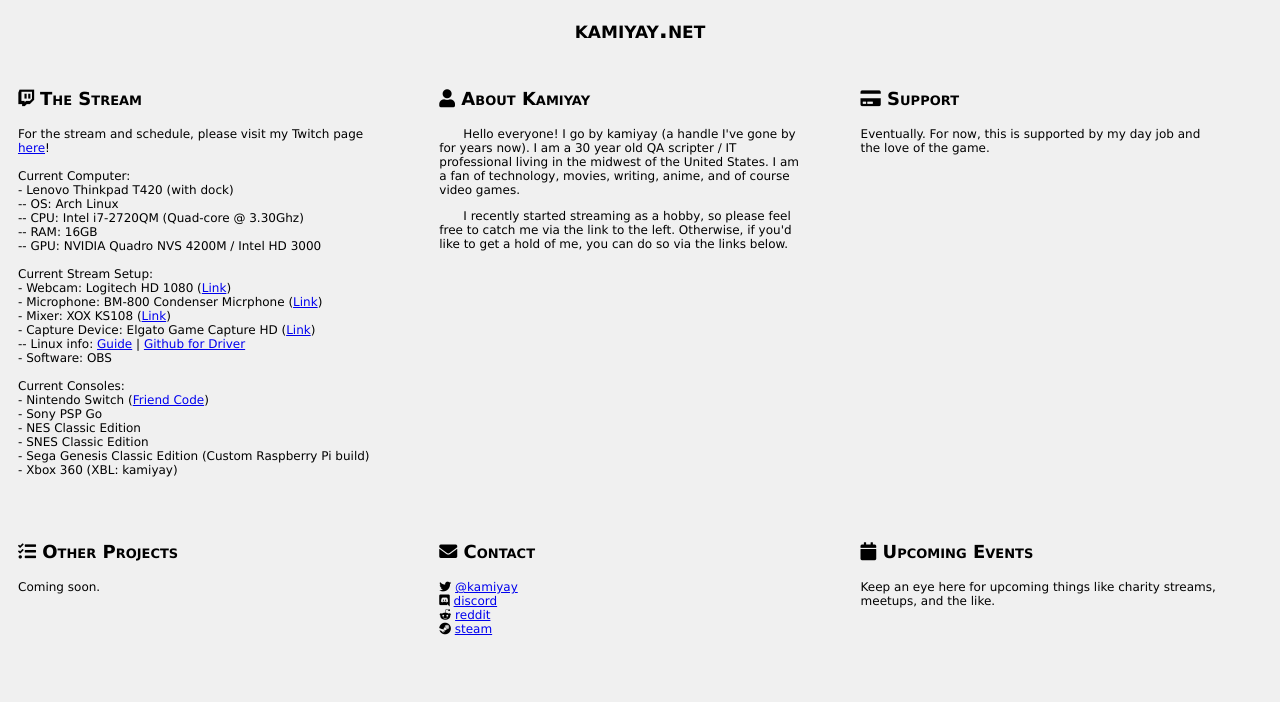
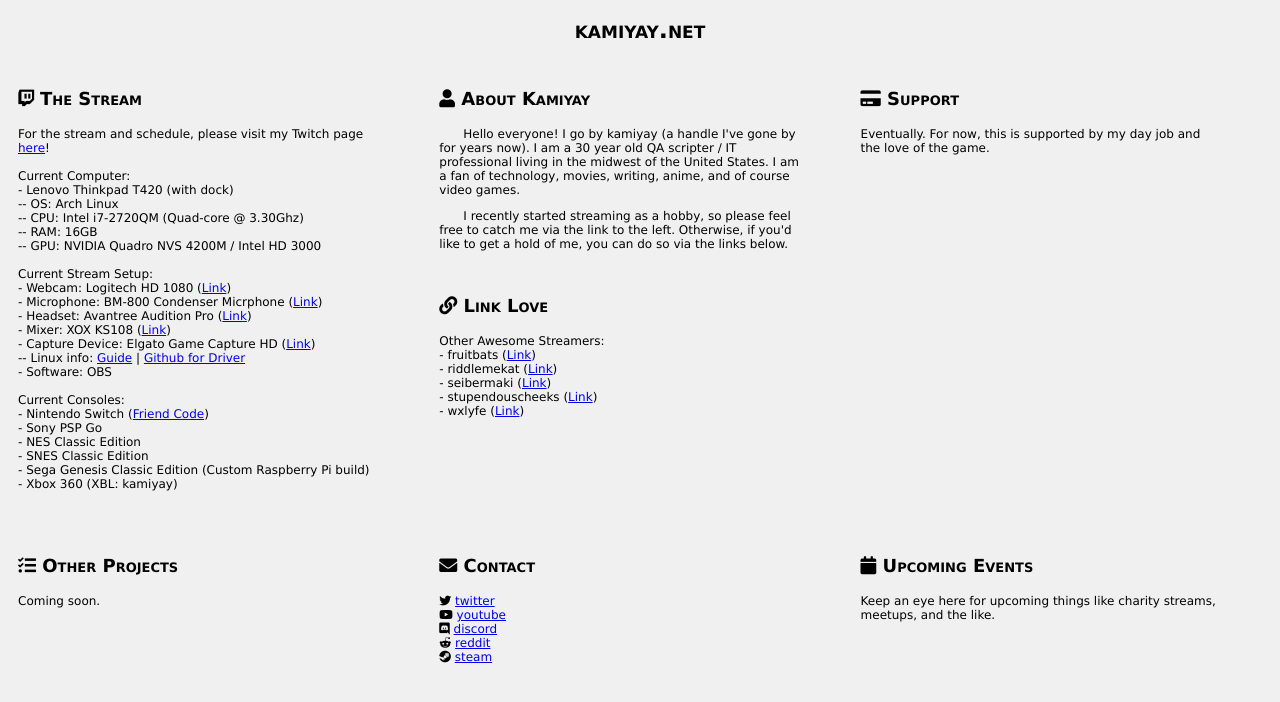
Before and after one commit to kamiyay/kamiyay.github.io, a plain HTML site: page index.html in a window 1280 px wide. Drawn offline with Linux system fonts and the light colour scheme.

Commit message:
added links

```diff
--- a/index.html
+++ b/index.html
@@ -1,7 +1,9 @@
 <!DOCTYPE html>
+    <!--
+      This static page is simplistic by design. Last updated: 2019-02-26
+     -->
 <html lang="en">
 <head>
-<!--link href="https://maxcdn.bootstrapcdn.com/font-awesome/4.2.0/css/font-awesome.min.css" rel="stylesheet"-->
 <link rel="stylesheet" href="https://use.fontawesome.com/releases/v5.7.2/css/all.css" integrity="sha384-fnmOCqbTlWIlj8LyTjo7mOUStjsKC4pOpQbqyi7RrhN7udi9RwhKkMHpvLbHG9Sr" crossorigin="anonymous">
 <link rel="stylesheet" href="style.css">
   <style>
@@ -11,9 +13,6 @@
   </title>
   </head>
   <body>
-    <!--
-      This static page is simplistic by design. Last updated: 2019-02-25
-     -->
     <div class="header">
       <h1>kamiyay.net</h1>
     </div>
@@ -35,6 +34,7 @@
         Current Stream Setup: <br >
         - Webcam: Logitech HD 1080 (<a href="https://smile.amazon.com/Logitech-Stream-Webcam-Streaming-Recording/dp/B07661NX9M" target="_blank">Link</a>) <br />
         - Microphone: BM-800 Condenser Micrphone (<a href="https://smile.amazon.com/s?k=BM-800+blue+microphone&ref=nb_sb_noss" target="_blank">Link</a>) <br />
+        - Headset: Avantree Audition Pro (<a href="https://smile.amazon.com/Avantree-Wireless-Bluetooth-Foldable-Headphones/dp/B01A0EAYDI" target="_blank">Link</a>) <br />
         - Mixer: XOX KS108 (<a href="https://smile.amazon.com/XOX-Interface-High-Definition-Entertainment-Appreciation/dp/B018KAQ0JG" target="_blank">Link</a>) <br />
         - Capture Device: Elgato Game Capture HD (<a href="https://goo.gl/ZhPQLL" target="_blank">Link</a>) <br />
         -- Linux info: <a href="https://obsproject.com/forum/resources/streaming-on-linux-using-elgato-game-capture-hd-and-obs-studio.294/" target="_blank">Guide</a> | <a href="https://github.com/tolga9009/elgato-gchd" target="_blank">Github for Driver</a> <br />
@@ -60,6 +60,18 @@
       <p class="content paragraph">
         I recently started streaming as a hobby, so please feel free to catch me via the link to the left. Otherwise, if you'd like to get a hold of me, you can do so via the links below.
       </p>
+      <br />
+      <p class="subtitle">
+        <i class="fas fa-link"></i> Link Love
+      </p>
+      <p class="content">
+       Other Awesome Streamers: <br />
+       - fruitbats (<a href="https://twitch.tv/fruitbats" target="_blank">Link</a>) <br />
+       - riddlemekat (<a href="https://twitch.tv/riddlemekat" target="_blank">Link</a>) <br />
+       - seibermaki (<a href="https://twitch.tv/seibermaki" target="_blank">Link</a>) <br />
+       - stupendouscheeks (<a href="https://twitch.tv/stupendouscheeks" target="_blank">Link</a>) <br />
+       - wxlyfe (<a href="https://twitch.tv/wxlyfe" target="_blank">Link</a>) <br />
+      </p>
     </div>
     <div class="column">
        <p class="subtitle">
@@ -82,7 +94,8 @@
         <i class="fas fa-envelope"></i> Contact
        </p>
        <p class="content">
-        <i class="fab fa-twitter"></i> <a href="https://www.twitter.com/kamiyay">@kamiyay</a> <br />
+        <i class="fab fa-twitter"></i> <a href="https://www.twitter.com/kamiyay">twitter</a> <br />
+        <i class="fab fa-youtube"></i> <a href="https://www.youtube.com/kamiyay">youtube</a> <br />
         <i class="fab fa-discord"></i> <a href="https://discord.gg/shYuFQ">discord</a> <br />
         <i class="fab fa-reddit-alien"></i> <a href="https://www.reddit.com/user/kamiyay-plays">reddit</a> <br />
         <i class="fab fa-steam"></i> <a href="https://steamcommunity.com/id/kamiyay">steam</a> <br />
```
